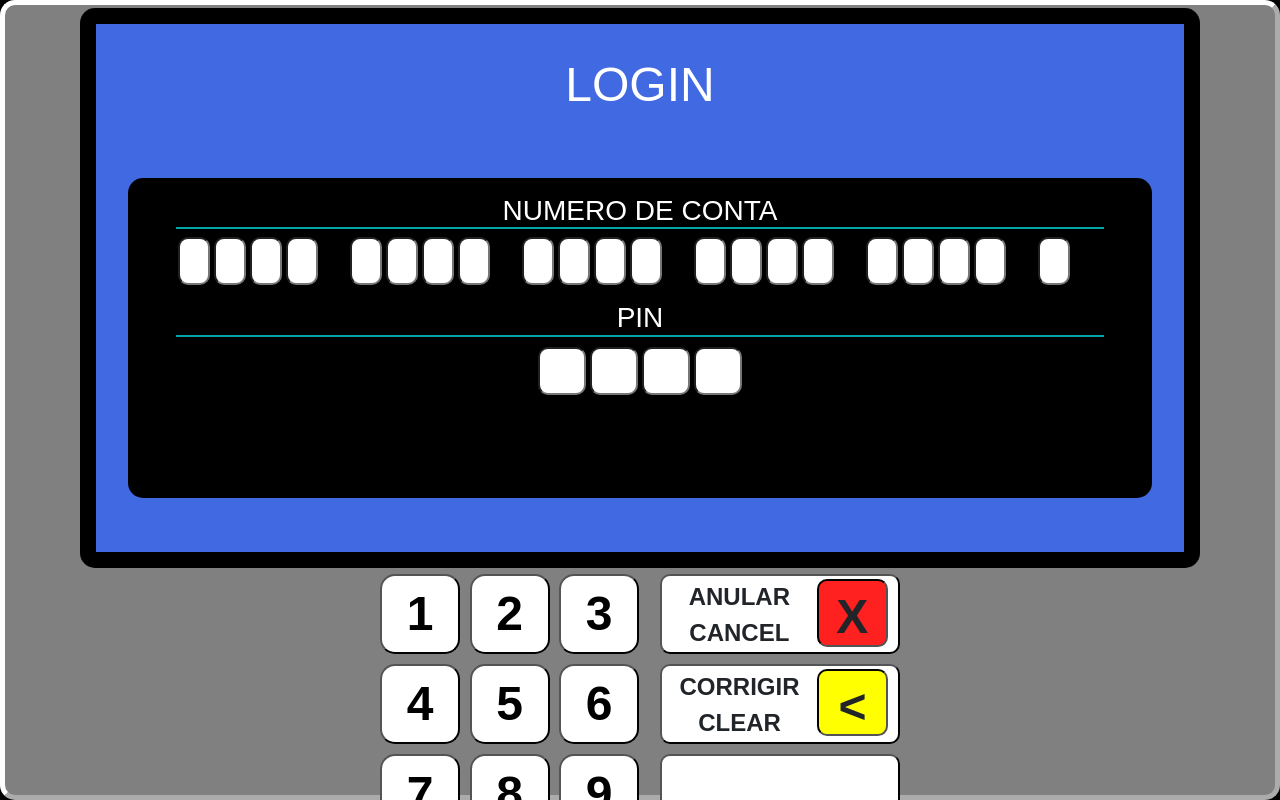
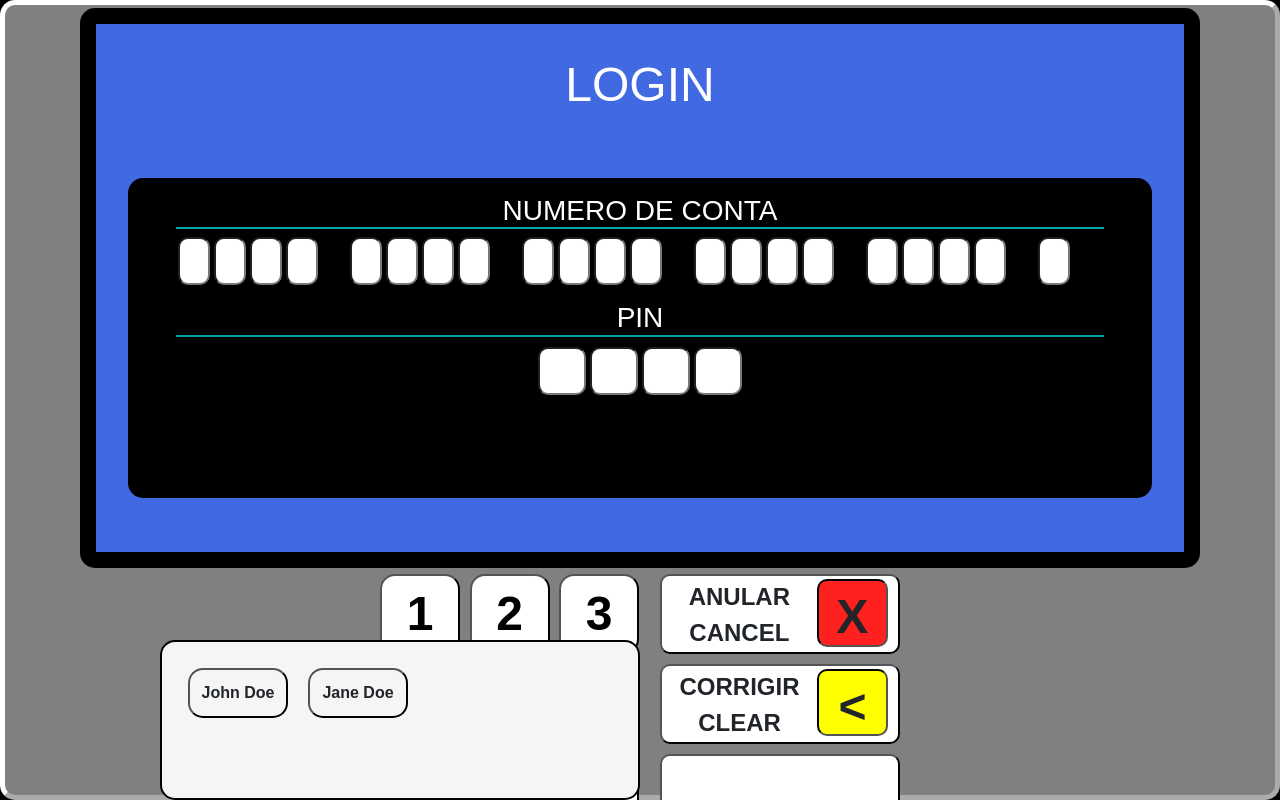
Before and after one commit to N-Amaral/atm-react, a React (Create React App) app in the folder client/: page / in a window 1280 px wide. Built offline with nearby package versions, Linux system fonts and the light colour scheme.

Commit message:
Continuing work on card creation. Visuals and functions.

```diff
--- a/client/src/Components/CreateAccount.tsx
+++ b/client/src/Components/CreateAccount.tsx
@@ -1,33 +1,62 @@
-import React from "react";
+import React, { useState } from "react";
+//list of possible bank Id numbers in PT.
 import { bankIds } from "../helpers/bank-helper";
+//two pre-made credit cards
+import { CreditCards } from "../helpers/creditCard-helper";
 
-const CardList = () => {
-  return (
-    <>
-      <div className="card-list"></div>
-    </>
-  );
+const CardList = (props: any) => {
+  const content: any[any] = [];
+
+  props.list.forEach((item: any, i: number) => {
+    content.push(<li key={i}>{item.cardName}</li>);
+  });
+  return content;
 };
 
 const CreateAccount = () => {
+  class CreditCard {
+    _cardName: string;
+    _cardNumber: string;
+    _cardPin: string;
+    _cardOperations: { deposits: string[]; withdrawls: string[]; transfers: string[]; payments: string[] };
+
+    constructor(name: string, number: string, pin: string) {
+      this._cardName = name;
+      this._cardNumber = number;
+      this._cardPin = pin;
+      this._cardOperations = {
+        deposits: [""],
+        withdrawls: [""],
+        transfers: [""],
+        payments: [""],
+      };
+    }
+  }
+  //creates a base card number
   function makeCardNum() {
+    //randomized number to be used alongside bankNum
     const ind: number = Math.floor(Math.random() * 23);
     const bankNum: string[] = bankIds.bankNum;
+    //takes randomized index for one of the bank Id numbers and add 0000 in place of a branch number
     let tempNum: string = bankNum[ind] + "0000";
     let restNum: string = "";
 
+    //fills up rest of the number sequence with randomized numbers.
     while (restNum.length !== 13) {
       restNum += Math.floor(Math.random() * 10).toString();
     }
     return parseInt((tempNum += restNum));
   }
 
+  //validates card number
   function verifyCardNum() {
     let tempCardNum: number = makeCardNum();
     let fCardNum: string = "";
     while (tempCardNum % 97 !== 1) {
       tempCardNum = makeCardNum();
     }
+
+    //in case the number is valid checks length due to the fact that some bank ids start with 00 and get deleted during conversion
     if (tempCardNum.toString().length === 21) {
       fCardNum = tempCardNum.toString();
     }
@@ -39,19 +68,25 @@ const CreateAccount = () => {
     return fCardNum;
   }
 
+  //starts card creating and validation.
   function createCard() {
     let card = verifyCardNum();
+    //secondary validation - temporary measure for now
     if (card.length > 21) {
       card = verifyCardNum();
     } else {
-      console.log(card.length);
+      const newCard = new CreditCard("Nuno", card, "1234");
+      return newCard;
     }
   }
 
-  createCard();
   return (
     <>
-      <div className="cardList-wrapper"></div>
+      <div className="cardList-wrapper">
+        <ul>
+          <CardList list={CreditCards} />
+        </ul>
+      </div>
     </>
   );
 };
--- a/client/src/Styles/app.css
+++ b/client/src/Styles/app.css
@@ -34,3 +34,39 @@ html {
   border-radius: 15px;
   border: 5px outset white;
 }
+
+.App div.cardList-wrapper {
+  position: fixed;
+  top: 80%;
+  left: 20vh;
+  min-width: 30rem;
+  min-height: 10rem;
+  background-color: whitesmoke;
+  border: 2px solid black;
+  border-radius: 15px;
+}
+
+.App div.cardList-wrapper > ul {
+  display: flex;
+  padding: 1rem;
+  list-style: none;
+}
+
+.App div.cardList-wrapper > ul > li {
+  display: flex;
+  justify-content: center;
+  align-items: center;
+  font-size: 1rem;
+  font-weight: bold;
+  height: 50px;
+  width: 100px;
+  border: 2px outset black;
+  border-radius: 15px;
+  margin: 10px;
+  cursor: pointer;
+}
+
+.App div.cardList-wrapper > ul > li:hover {
+  background-color: royalblue;
+  border: 2px inset black;
+}
--- /dev/null
+++ b/client/src/helpers/creditCard-helper.ts
@@ -0,0 +1,22 @@
+export const CreditCards: Array<{
+  id: number;
+  cardName: string;
+  cardNumber: string;
+  cardPin: string;
+  cardOperations: { deposits: string[]; withdrawls: string[]; transfers: string[]; payments: string[] };
+}> = [
+  {
+    id: 0,
+    cardName: "John Doe",
+    cardNumber: "",
+    cardPin: "1111",
+    cardOperations: { deposits: [""], withdrawls: [""], transfers: [""], payments: [""] },
+  },
+  {
+    id: 1,
+    cardName: "Jane Doe",
+    cardNumber: "",
+    cardPin: "2222",
+    cardOperations: { deposits: [""], withdrawls: [""], transfers: [""], payments: [""] },
+  },
+];
```
Also changed, not shown: client/src/helpers/bank-helper.ts (renamed from client/src/helpers/bank-helper.tsx).
